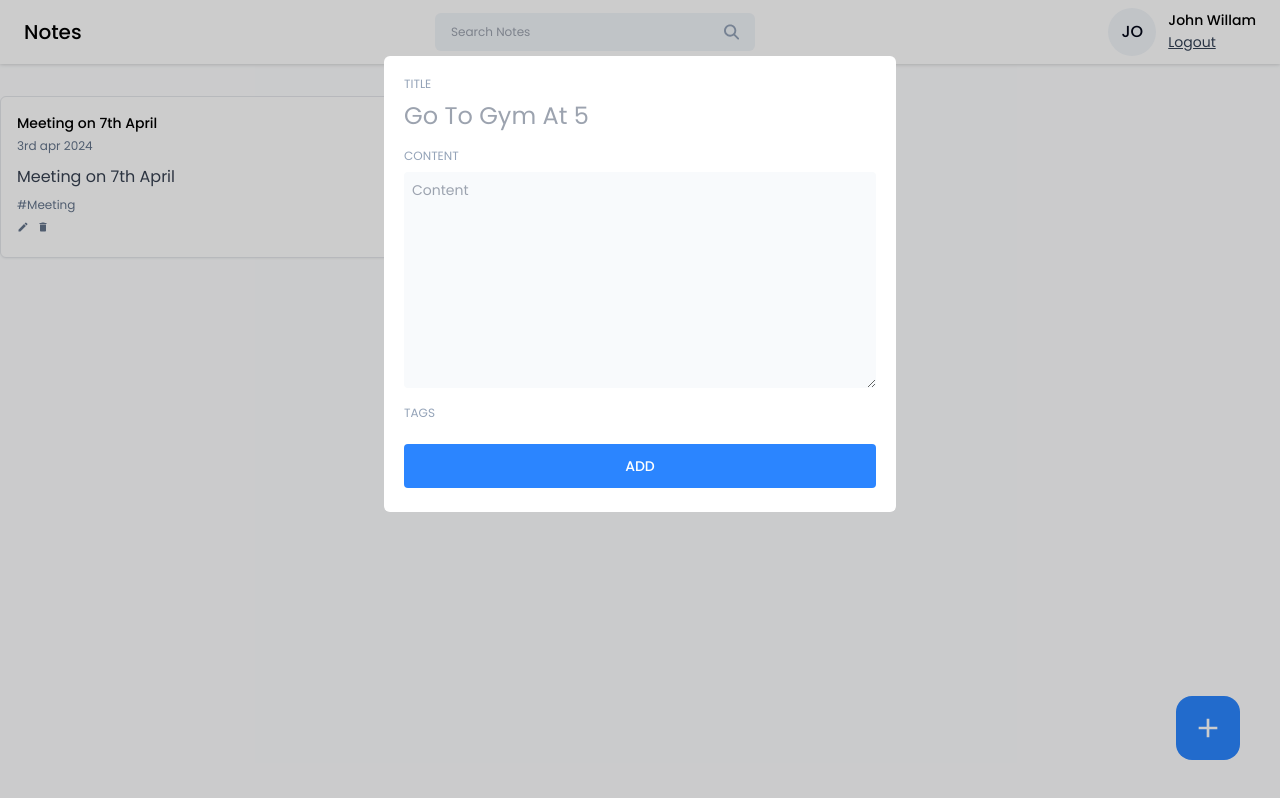
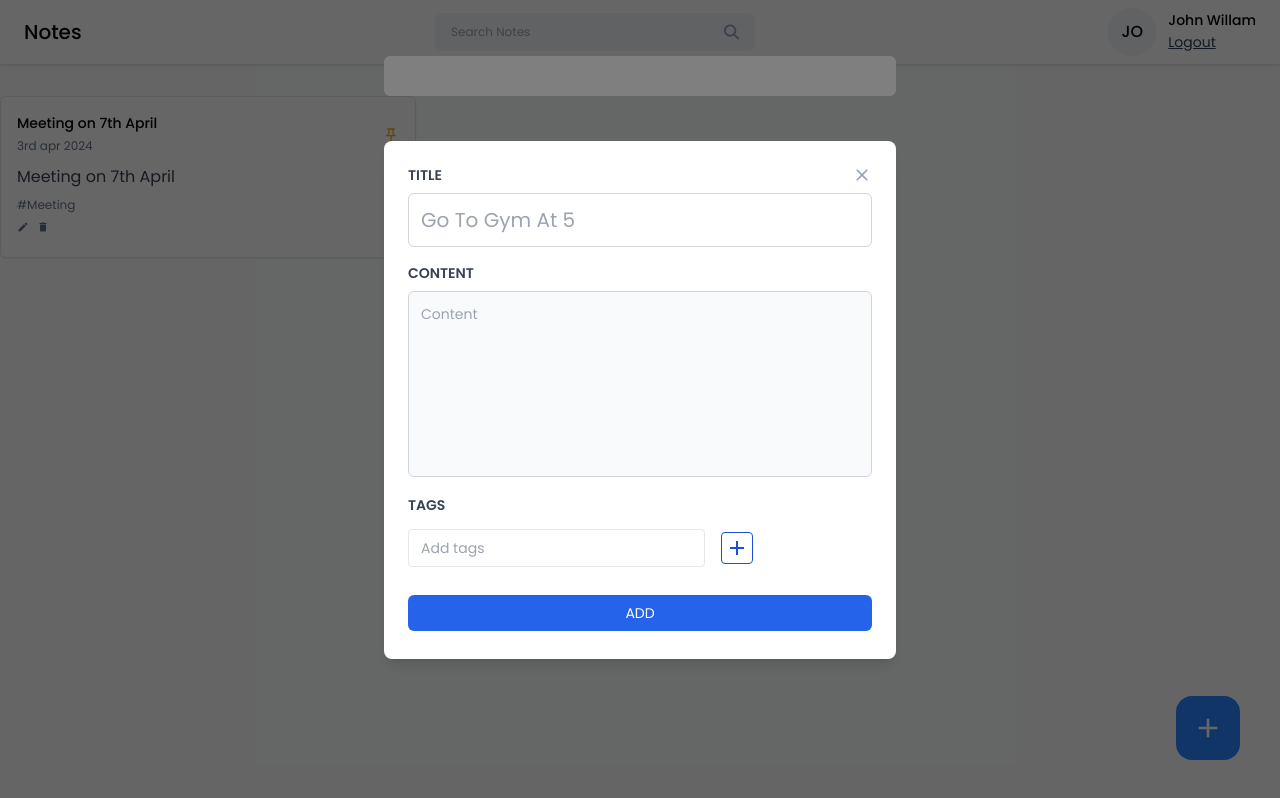
Before and after one commit to BasaranKaleli/NotesApp-MERN, a React (Vite) app: page /dashboard in a window 1280 px wide. Both pictures are taken after a click on the button 1208 px from the left and 728 px from the top of the page. Built offline with nearby package versions, Linux system fonts and the light colour scheme.

Commit message:
feat: added various functions related to tags

```diff
--- /dev/null
+++ b/src/components/Input/TagInput.jsx
@@ -0,0 +1,72 @@
+import React, { useState } from "react";
+import { MdAdd, MdClose } from "react-icons/md";
+
+const TagInput = ({ tags = [], setTags }) => {
+  const [inputValue, setInputValue] = useState("");
+
+  const handleInputChange = (e) => {
+    setInputValue(e.target.value);
+  };
+
+  const addNewTag = () => {
+    if (inputValue.trim() !== "") {
+      setTags([...tags, inputValue.trim()]);
+      setInputValue("");
+    }
+  };
+
+  const handleKeyDown = (e) => {
+    if (e.key === "Enter") {
+      addNewTag();
+    }
+  };
+
+  const handleRemoveTag = (tagToRemove) => {
+    setTags(tags.filter((tag) => tag !== tagToRemove));
+  };
+
+  return (
+    <div>
+      {tags.length > 0 && (
+        <div className="flex items-center gap-2 flex-wrap mt-2">
+          {tags.map((tag, index) => (
+            <span
+              key={index}
+              className="flex items-center gap-2 text-sm text-slate-900 bg-slate-100 px-3 py-1 rounded"
+            >
+              # {tag}
+              <button
+                onClick={() => {
+                  handleRemoveTag(tag);
+                }}
+                className="remove-tag-button"
+              >
+                <MdClose />
+              </button>
+            </span>
+          ))}
+        </div>
+      )}
+
+      <div className="flex items-center gap-4 mt-3">
+        <input
+          type="text"
+          value={inputValue}
+          className="text-sm bg-transparent border px-3 py-2 rounded outline-none"
+          placeholder="Add tags"
+          onChange={handleInputChange}
+          onKeyDown={handleKeyDown}
+        />
+
+        <button
+          className="w-8 h-8 flex items-center justify-center rounded border border-blue-700 hover:bg-blue-700"
+          onClick={addNewTag}
+        >
+          <MdAdd className="text-2xl text-blue-700 hover:text-white" />
+        </button>
+      </div>
+    </div>
+  );
+};
+
+export default TagInput;
--- a/src/main.jsx
+++ b/src/main.jsx
@@ -1,7 +1,10 @@
 import React from "react";
 import ReactDOM from "react-dom/client";
 import App from "./App.jsx";
+import Modal from "react-modal";
 import "./index.css";
+
+Modal.setAppElement("#root");
 
 ReactDOM.createRoot(document.getElementById("root")).render(
   <React.StrictMode>
--- a/src/pages/Home/AddEditNotes.jsx
+++ b/src/pages/Home/AddEditNotes.jsx
@@ -1,31 +1,95 @@
-import React from "react";
+import React, { useState } from "react";
+import TagInput from "../../components/Input/TagInput";
+import { MdClose } from "react-icons/md";
 
-const AddEditNotes = () => {
+const AddEditNotes = ({ noData, type, onClose }) => {
+  const [title, setTitle] = useState("");
+  const [content, setContent] = useState("");
+  const [tags, setTags] = useState([]);
+  const [error, setError] = useState(null);
+
+  const addNewNote = async () => {};
+
+  const editNote = async () => {};
+
+  const handleAddNote = () => {
+    if (!title) {
+      setError("Please enter the title");
+      return;
+    }
+
+    if (!content) {
+      setError("Please enter the content");
+      return;
+    }
+
+    setError("");
+
+    if (type === "edit") {
+      editNote();
+    } else {
+      addNewNote();
+    }
+  };
+
   return (
-    <div>
-      <div className="flex flex-col gap-2">
-        <label className="input-label">TITLE</label>
+    <div className="fixed inset-0 bg-black bg-opacity-50 flex items-center justify-center p-4">
+      <div className="relative bg-white p-6 rounded-lg shadow-lg w-full max-w-lg mx-auto">
+        {/* Kapatma butonu */}
+        <button
+          className="absolute top-4 right-4 p-2 rounded-full hover:bg-slate-100 transition-colors"
+          onClick={onClose}
+        >
+          <MdClose className="text-xl text-slate-400" />
+        </button>
+
+        {/* Başlık girişi */}
+        <div className="flex flex-col gap-2 mb-4">
+          <label className="input-label text-sm font-semibold text-gray-700">
+            TITLE
+          </label>
           <input
             type="text"
-          className="text-2xl text-slate-950 outline-none"
+            className="text-xl text-gray-800 border border-gray-300 rounded-md p-3 outline-none focus:border-blue-500 focus:ring focus:ring-blue-200 transition-all"
             placeholder="Go To Gym At 5"
+            value={title}
+            onChange={({ target }) => setTitle(target.value)}
           />
         </div>
-      <div className="flex flex-col gap-2 mt-4">
-        <label className="input-label">CONTENT</label>
+
+        {/* İçerik girişi */}
+        <div className="flex flex-col gap-2 mb-4">
+          <label className="input-label text-sm font-semibold text-gray-700">
+            CONTENT
+          </label>
           <textarea
-          type="text"
-          className="text-sm text-slate-950 outline-none bg-slate-50 p-2 rounded"
+            className="text-sm text-gray-800 border border-gray-300 rounded-md p-3 bg-slate-50 outline-none resize-none focus:border-blue-500 focus:ring focus:ring-blue-200 transition-all"
             placeholder="Content"
-          rows={10}
+            rows={8}
+            value={content}
+            onChange={({ target }) => setContent(target.value)}
           />
         </div>
-      <div className="mt-3">
-        <label className="input-label">TAGS</label>
+
+        {/* Etiket girişi */}
+        <div className="mt-4 mb-6">
+          <label className="input-label text-sm font-semibold text-gray-700">
+            TAGS
+          </label>
+          <TagInput tags={tags} setTags={setTags} />
         </div>
-      <button className="btn-primary font-medium mt-5 p-3" onClick={() => {}}>
-        ADD
+
+        {/* Hata mesajı */}
+        {error && <p className="text-red-500 text-xs mt-2">{error}</p>}
+
+        {/* Kaydet butonu */}
+        <button
+          className="btn-primary w-full py-2 px-4 rounded-md text-white bg-blue-600 hover:bg-blue-700 transition-colors"
+          onClick={handleAddNote}
+        >
+          {type === "edit" ? "UPDATE" : "ADD"}
         </button>
+      </div>
     </div>
   );
 };
--- a/src/pages/Home/Home.jsx
+++ b/src/pages/Home/Home.jsx
@@ -50,7 +50,13 @@ const Home = () => {
         contentLabel=""
         className="w-[40%] max-h-3/4 bg-white rounded-md mx-auto mt-14 p-5 overflow-scroll"
       >
-        <AddEditNotes />
+        <AddEditNotes
+          type={openAddEditModal.type}
+          noData={openAddEditModal.data}
+          onClose={() => {
+            setOpenAddEditModal({ isShown: false, type: "add", data: null });
+          }}
+        />
       </Modal>
     </>
   );
```
Lines whose indentation alone changed are shown as unchanged.
